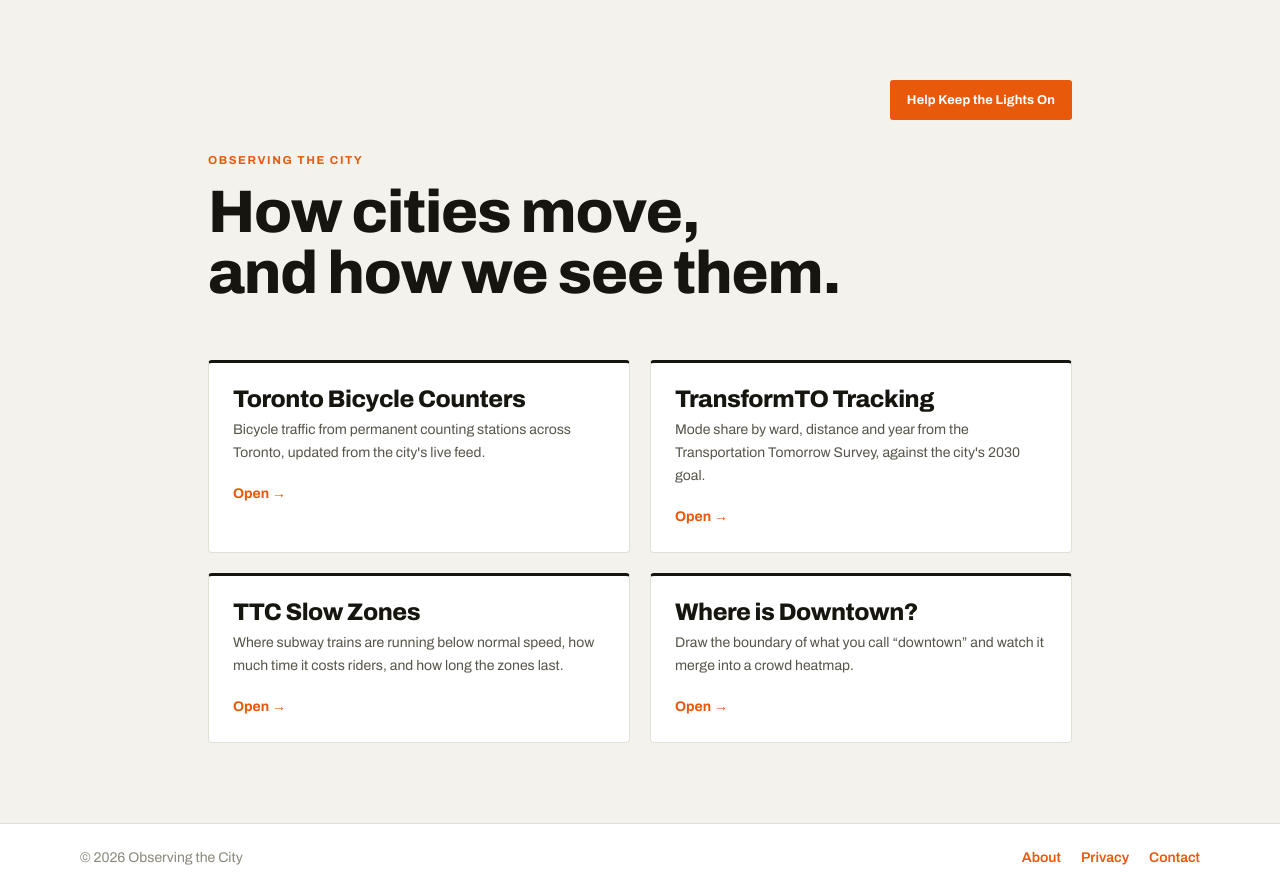
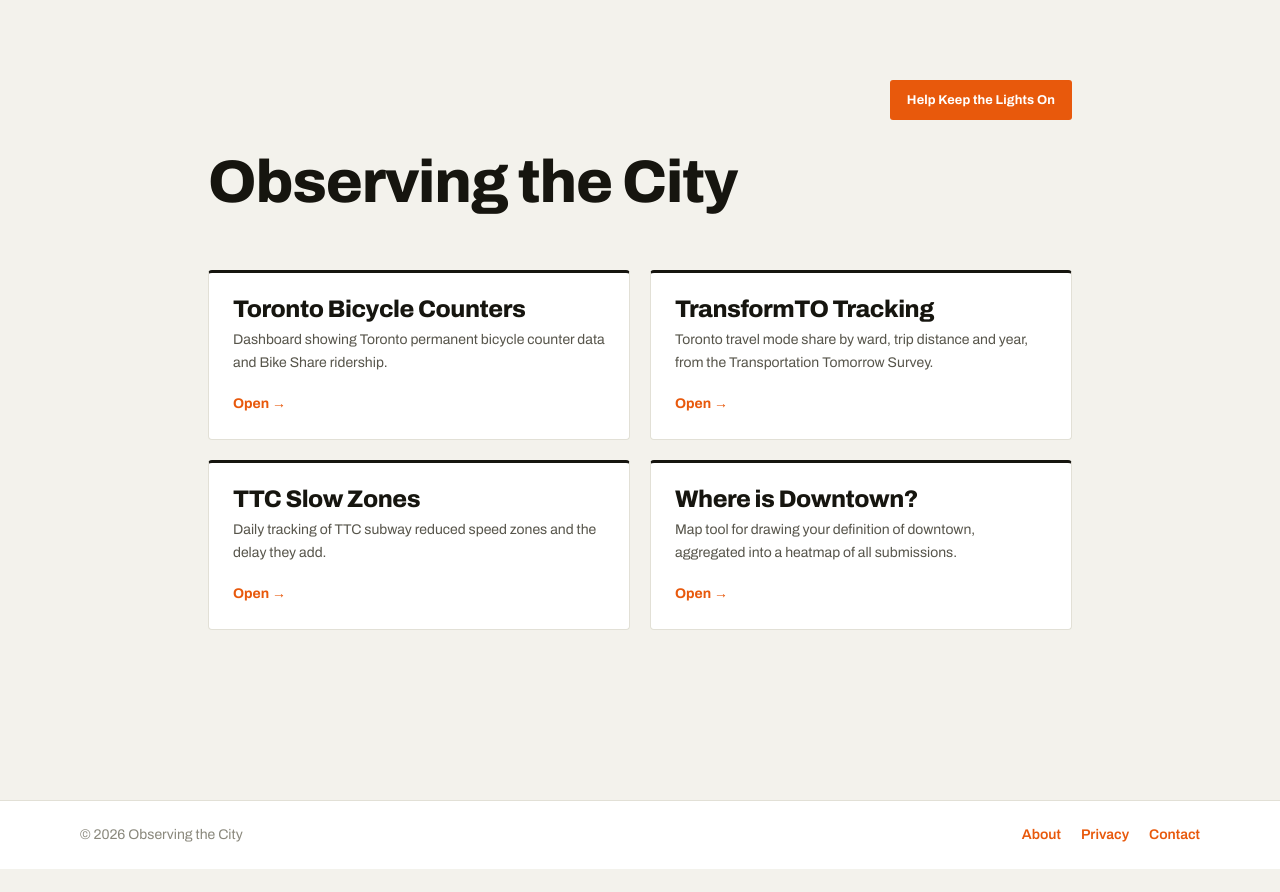
Before and after one commit to IsaacBerman/toronto-bike-counters, a Next.js app: page / in a window 1280 px wide. After the commit the page ends 869 px from the top, so only its background shows below. Built offline with nearby package versions, Linux system fonts and the light colour scheme.

Commit message:
update copy

```diff
--- a/app/components/slow-zones/SlowZonesContent.js
+++ b/app/components/slow-zones/SlowZonesContent.js
@@ -407,8 +407,8 @@ export default function SlowZonesContent() {
         </h1>
         <p className="max-w-2xl text-sm leading-relaxed mb-8" style={{ color: INK2 }}>
           Where subway trains are running below normal speed. Reduced speed zones
-          (&ldquo;slow orders&rdquo;) are posted by the TTC and captured here once a day,
-          so the history builds over time.
+          (&ldquo;slow orders&rdquo;) are posted by the TTC and captured here daily for
+          tracking.
         </p>
         {!history ? (
           <p className="dd-title text-xl py-20 text-center" style={{ color: INK2 }}>
--- a/app/downtown-definer/page.js
+++ b/app/downtown-definer/page.js
@@ -4,10 +4,10 @@ import TilePreconnect from '../components/downtown-definer/TilePreconnect';
 
 export const metadata = {
   title: 'Where is Downtown?',
-  description: 'Draw what you consider "downtown" for a city and see how it compares to everyone else\'s.',
+  description: 'Map tool for drawing your definition of downtown, aggregated into a heatmap of all submissions.',
   openGraph: {
     title: 'Where is Downtown? — Observing the City',
-    description: 'Draw the boundary of what you call "downtown" and watch it merge into a crowd heatmap.',
+    description: 'Map tool for drawing your definition of downtown, aggregated into a heatmap of all submissions.',
     url: 'https://www.observingthecity.ca/downtown-definer',
     siteName: 'Observing the City',
     type: 'website',
@@ -15,7 +15,7 @@ export const metadata = {
   twitter: {
     card: 'summary_large_image',
     title: 'Where is Downtown? — Observing the City',
-    description: 'Draw the boundary of what you call "downtown" and watch it merge into a crowd heatmap.',
+    description: 'Map tool for drawing your definition of downtown, aggregated into a heatmap of all submissions.',
   },
 };
 
--- a/app/page.js
+++ b/app/page.js
@@ -2,7 +2,7 @@ import Link from 'next/link';
 
 export const metadata = {
   title: 'Observing the City',
-  description: 'Data and community tools exploring how cities move and how people see them',
+  description: 'Toronto transportation data dashboards and mapping tools',
 };
 
 function ProjectCard({ href, title, blurb }) {
@@ -42,11 +42,8 @@ export default function Home() {
           </a>
         </div>
         <div className="mb-14">
-          <p className="dd-kicker mb-3">Observing the City</p>
           <h1 className="dd-title text-5xl sm:text-6xl mb-5" style={{ color: 'var(--ink)' }}>
-            How cities move,
-            <br />
-            and how we see them.
+            Observing the City
           </h1>
         </div>
 
@@ -54,22 +51,22 @@ export default function Home() {
           <ProjectCard
             href="/bike-counters"
             title="Toronto Bicycle Counters"
-            blurb="Bicycle traffic from permanent counting stations across Toronto, updated from the city's live feed."
+            blurb="Dashboard showing Toronto permanent bicycle counter data and Bike Share ridership."
           />
           <ProjectCard
             href="/transform-toronto"
             title="TransformTO Tracking"
-            blurb="Mode share by ward, distance and year from the Transportation Tomorrow Survey, against the city's 2030 goal."
+            blurb="Toronto travel mode share by ward, trip distance and year, from the Transportation Tomorrow Survey."
           />
           <ProjectCard
             href="/slow-zones"
             title="TTC Slow Zones"
-            blurb="Where subway trains are running below normal speed, how much time it costs riders, and how long the zones last."
+            blurb="Daily tracking of TTC subway reduced speed zones and the delay they add."
           />
           <ProjectCard
             href="/downtown-definer"
             title="Where is Downtown?"
-            blurb="Draw the boundary of what you call &ldquo;downtown&rdquo; and watch it merge into a crowd heatmap."
+            blurb="Map tool for drawing your definition of downtown, aggregated into a heatmap of all submissions."
           />
         </div>
       </div>
```
